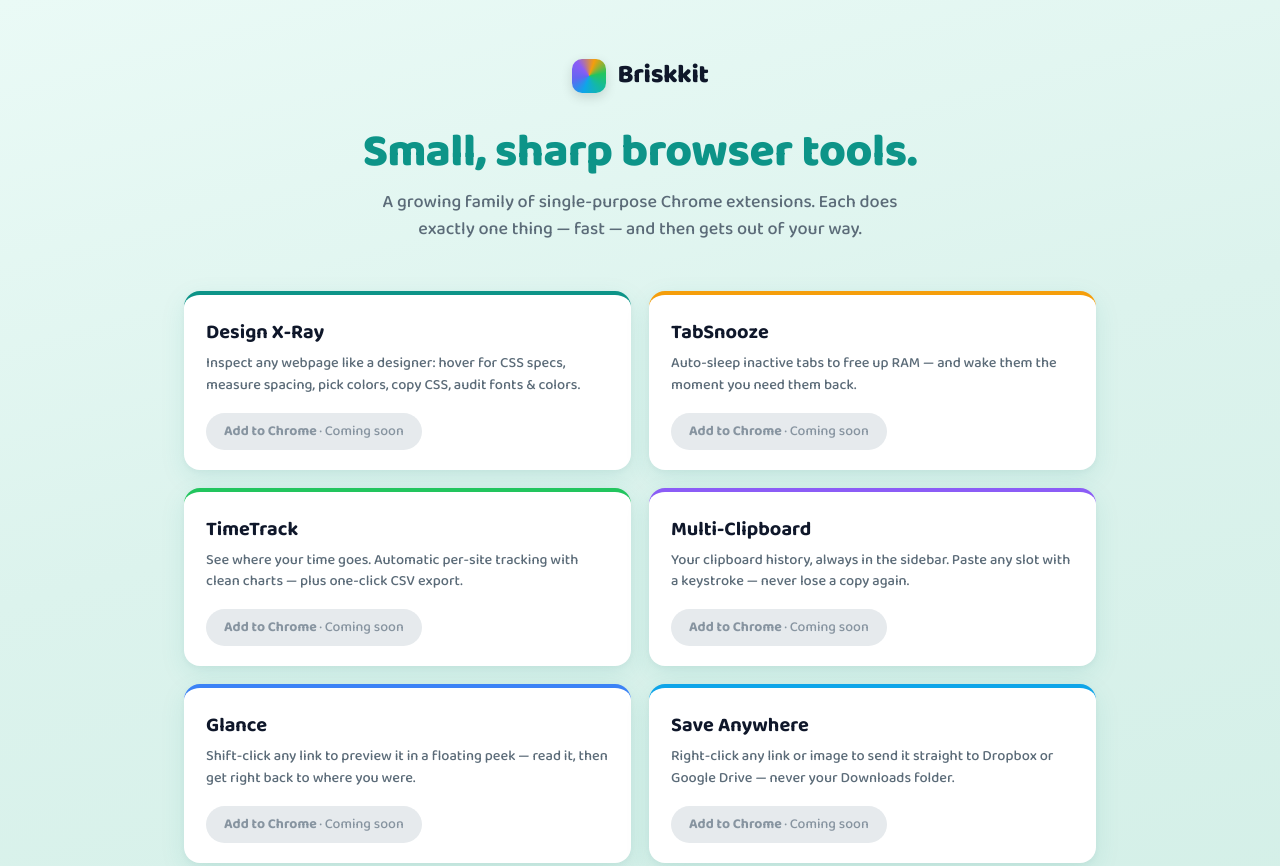
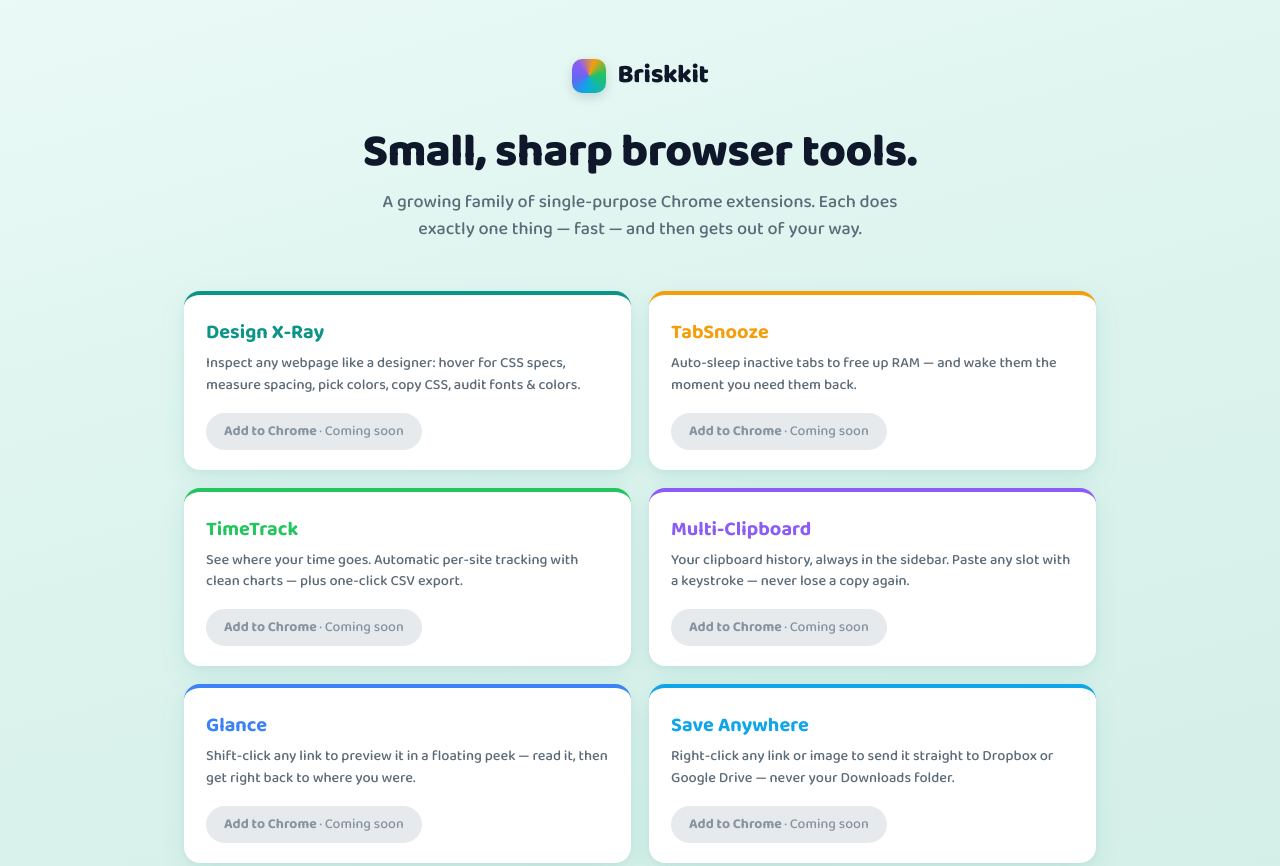
Before and after one commit to beckzhou712/briskkit, a plain HTML site: page index.html in a window 1280 px wide. Shown: the top 866 px of the page. Drawn offline with Linux system fonts and the light colour scheme.

Commit message:
Black hero title + per-tool accent-colored names

```diff
--- a/index.html
+++ b/index.html
@@ -51,7 +51,7 @@
     box-shadow: 0 4px 12px rgba(0,0,0,.14);
   }
   .hero h1 {
-    font-size: 46px; font-weight: 800; color: var(--teal);
+    font-size: 46px; font-weight: 800; color: var(--ink);
     margin: 26px 0 12px; letter-spacing: -.5px; line-height: 1.1;
   }
   .hero p { font-size: 18px; color: var(--muted); font-weight: 500; max-width: 560px; margin: 0 auto; }
@@ -68,7 +68,7 @@
     transition: transform .15s ease, box-shadow .15s ease;
   }
   .card:hover { transform: translateY(-3px); box-shadow: 0 14px 34px rgba(13,148,136,.16); }
-  .card__name { font-size: 20px; font-weight: 700; margin-bottom: 6px; }
+  .card__name { font-size: 20px; font-weight: 700; margin-bottom: 6px; color: var(--accent, var(--ink)); }
   .card__desc { font-size: 14.5px; color: var(--muted); font-weight: 500; flex: 1; margin-bottom: 16px; }
   .card__cta {
     align-self: flex-start; text-decoration: none;
```
